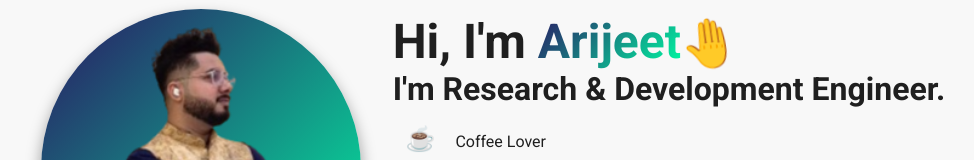
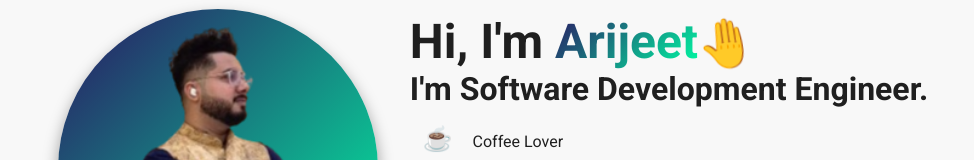
Before and after one commit to arijeet-mukherjee/arijeetdev, a React (Create React App) app: page / in a window 1280 px wide. Shown: the part 144-304 px from the top of the page, without its empty margins (147-1121 px from the left). Built offline with nearby package versions, Linux system fonts and the light colour scheme; the HTML template or start-up script is replaced by a standard one.

Commit message:
Update Info.js

```diff
--- a/src/info/Info.js
+++ b/src/info/Info.js
@@ -26,7 +26,7 @@ export const info = {
     firstName: "Arijeet",
     lastName: "Mukherjee",
     initials: "Js Java", // the example uses first and last, but feel free to use three or more if you like.
-    position: "Research & Development Engineer",
+    position: "Software Development Engineer",
     selfPortrait: self, // don't change this unless you want to name your self-portrait in the "img" folder something else!
     gradient: `-webkit-linear-gradient(135deg, ${colors})`, // don't change this either
     baseColor: colors[0],
```
